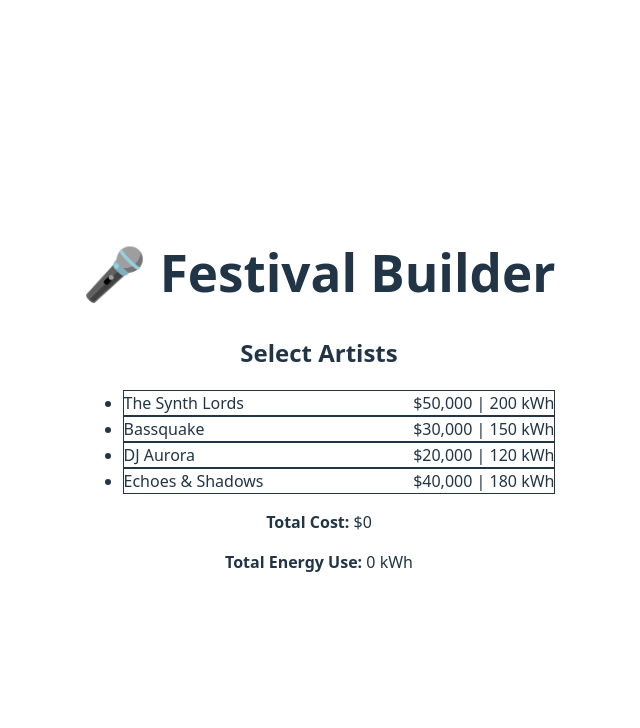
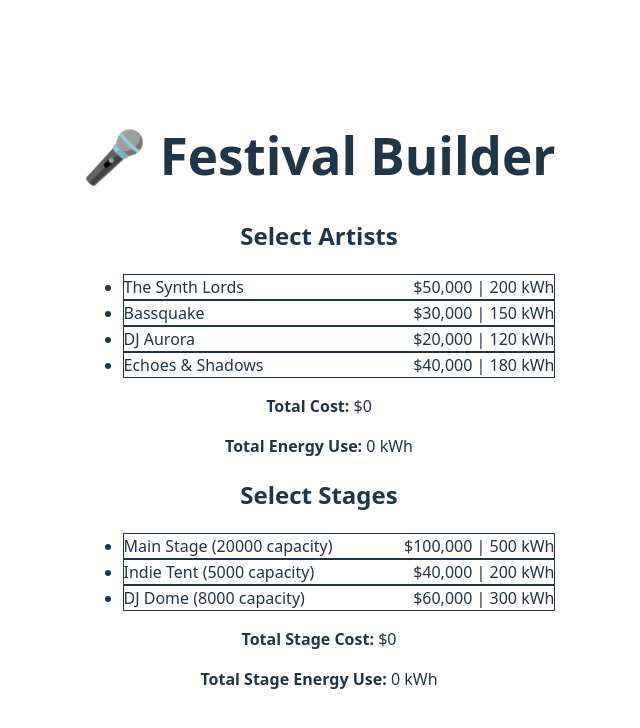
Before and after one commit to Leorev01/Festival-Simulator, a React (Vite) app: page /builder in a window 1280 px wide. Shown: the top 728 px of the page, without its empty margins (321-961 px from the left). Built offline with nearby package versions, Linux system fonts and the light colour scheme.

Commit message:
Adds stages

```diff
--- /dev/null
+++ b/src/features/festival/StageSelector.tsx
@@ -0,0 +1,58 @@
+import { useEffect, useState } from 'react';
+import { STAGES } from './stages';
+import type { Stage } from './types';
+
+export default function StageSelector() {
+  const [selected, setSelected] = useState<Stage[]>([]);
+
+  useEffect(() => {
+    const saved = localStorage.getItem('selected-stages');
+    if (saved) setSelected(JSON.parse(saved));
+  }, []);
+
+  useEffect(() => {
+    localStorage.setItem('selected-stages', JSON.stringify(selected));
+  }, [selected]);
+
+  const toggleStage = (stage: Stage) => {
+    setSelected((prev) =>
+      prev.find((s) => s.id === stage.id)
+        ? prev.filter((s) => s.id !== stage.id)
+        : [...prev, stage]
+    );
+  };
+
+  const totalCost = selected.reduce((sum, s) => sum + s.cost, 0);
+  const totalEnergy = selected.reduce((sum, s) => sum + s.energy, 0);
+
+  return (
+    <div>
+      <h2 className="text-xl font-semibold mb-2">Select Stages</h2>
+      <ul className="space-y-2">
+        {STAGES.map((stage) => (
+          <li
+            key={stage.id}
+            className={`p-3 border rounded cursor-pointer ${
+              selected.find((s) => s.id === stage.id)
+                ? 'bg-green-100 border-green-500'
+                : 'bg-white'
+            }`}
+            onClick={() => toggleStage(stage)}
+          >
+            <div className="flex justify-between items-center">
+              <span>{stage.name} ({stage.capacity} capacity)</span>
+              <span className="text-sm text-gray-600">
+                ${stage.cost.toLocaleString()} | {stage.energy} kWh
+              </span>
+            </div>
+          </li>
+        ))}
+      </ul>
+
+      <div className="mt-4 text-sm text-gray-700">
+        <p><strong>Total Stage Cost:</strong> ${totalCost.toLocaleString()}</p>
+        <p><strong>Total Stage Energy Use:</strong> {totalEnergy} kWh</p>
+      </div>
+    </div>
+  );
+}
--- /dev/null
+++ b/src/features/festival/stages.ts
@@ -0,0 +1,7 @@
+import type { Stage } from './types';
+
+export const STAGES: Stage[] = [
+  { id: 1, name: 'Main Stage', capacity: 20000, cost: 100000, energy: 500 },
+  { id: 2, name: 'Indie Tent', capacity: 5000, cost: 40000, energy: 200 },
+  { id: 3, name: 'DJ Dome', capacity: 8000, cost: 60000, energy: 300 },
+];
--- a/src/pages/FestivalBuilder.tsx
+++ b/src/pages/FestivalBuilder.tsx
@@ -1,10 +1,12 @@
 import ArtistSelector from '../features/festival/ArtistSelector';
+import StageSelector from '../features/festival/StageSelector';
 
 export default function FestivalBuilder() {
   return (
-    <div className="p-6 space-y-6">
+    <div className="p-6 space-y-8">
       <h1 className="text-2xl font-bold">🎤 Festival Builder</h1>
       <ArtistSelector />
+      <StageSelector />
     </div>
   );
 }
```
Also changed, not shown: src/features/festival/types.ts (+8 -0 lines).
